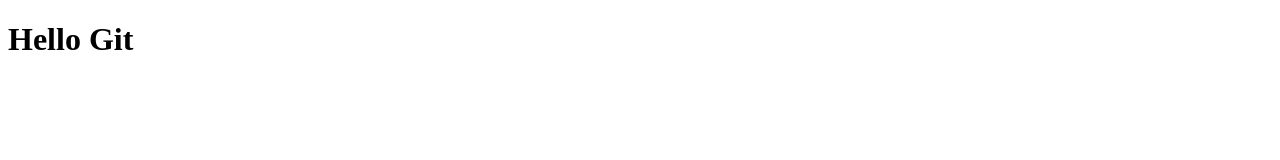
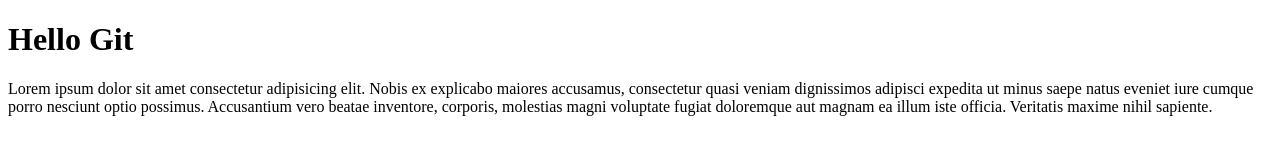
Before and after one commit to ArtaPradana/belajar-git-remote, a plain HTML site: page index.html in a window 1280 px wide. Drawn offline with Linux system fonts and the light colour scheme.

Commit message:
baru sangat

```diff
--- a/index.html
+++ b/index.html
@@ -4,9 +4,13 @@
     <meta charset="UTF-8" />
     <meta http-equiv="X-UA-Compatible" content="IE=edge" />
     <meta name="viewport" content="width=device-width, initial-scale=1.0" />
-    <title>Document</title>
+    <title>AsikAsik jos</title>
   </head>
   <body>
     <h1>Hello Git</h1>
+    <p>
+      Lorem ipsum dolor sit amet consectetur adipisicing elit. Nobis ex explicabo maiores accusamus, consectetur quasi veniam dignissimos adipisci expedita ut minus saepe natus eveniet iure cumque porro nesciunt optio possimus. Accusantium
+      vero beatae inventore, corporis, molestias magni voluptate fugiat doloremque aut magnam ea illum iste officia. Veritatis maxime nihil sapiente.
+    </p>
   </body>
 </html>
```
Also changed, not shown: hello.html (+1 -1 lines).
